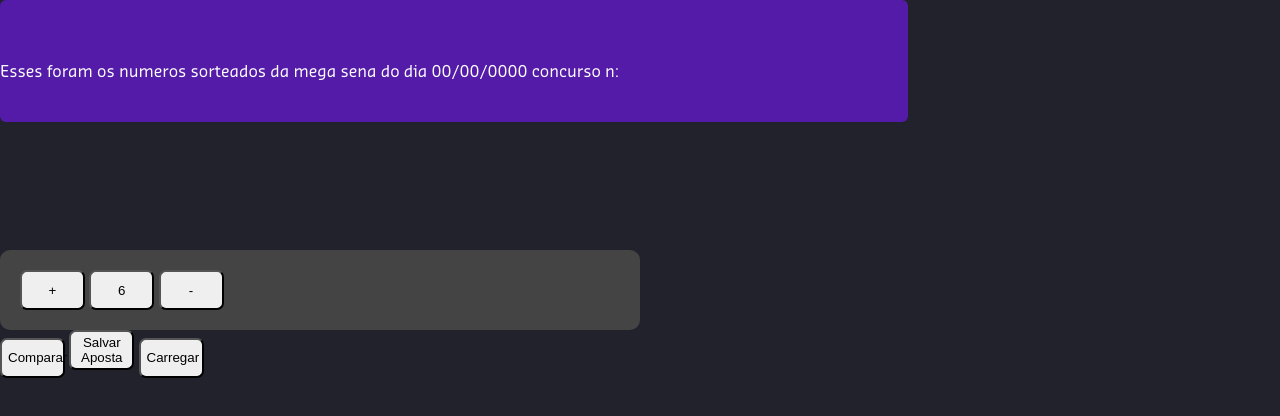
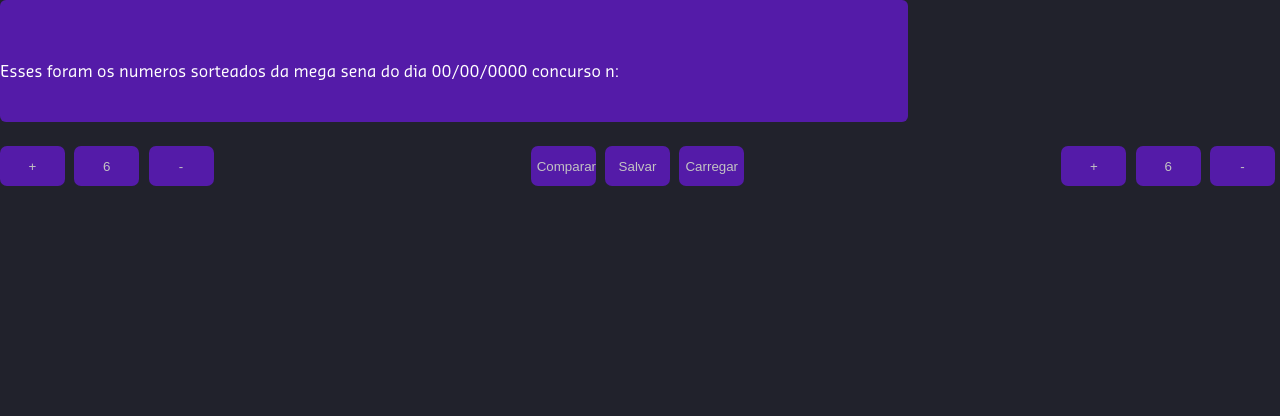
Before and after one commit to ubiratanlsc/Comparator, a plain HTML site: page index.html in a window 1280 px wide. Drawn offline with nearby package versions, Linux system fonts and the light colour scheme; no server answers.

Commit message:
organizando css

```diff
--- a/index.css
+++ b/index.css
@@ -20,34 +20,24 @@
 background: #541BA8;
 border-radius: 6px;
 }
-.center {
-  display: flex;
-  justify-content: center;
-  flex-direction: column;
-  margin: 0 auto;
-  max-width: 640px;
-  border: 1px solid #ccc;
-  border-radius: 12px;
-}
+
 .sorteados {
   padding:1em;
   font-size:2em;
   text-align:center;
 }
-p {
-  text-align:center;
+.button{
+  display: flex;
+  justify-content: space-between;
 }
-.aposta {
-  display:flex;
-  flex-direction: column;
-  align-items: flex-end
-}
-form {
-  margin-top:10%;
-  width: 600px;
-  padding: 20px;
-  background-color: #444;
-  border-radius: 10px;
+button {
+  background: #541BA8;
+  color: #C3C3C3;
+  width: 65px;
+  height: 40px;
+  border: 0px;
+  border-radius:7px;
+  margin: 24px 5px 24px 0;
 }
 .numeros {
   display:flex;
@@ -60,8 +50,8 @@
 }
 input[type="text"] {
   text-align: center;
-  width: 132.45px;
-height: 42px;
+  width: 134px;
+  height: 44px;
   background: #541BA8;
   border-radius: 7px;
   color: #C3C3C3;
@@ -72,9 +62,5 @@
   font-size: 24px;
   line-height: 29px;
   text-shadow: 0px 4px 1px rgba(0, 0, 0, 0.35);
+  border:0px;
 }
-button {
-width: 65px;
-height: 40px;
-border-radius:7px;
-}
--- a/index.html
+++ b/index.html
@@ -22,23 +22,27 @@
         Esses foram os numeros sorteados da mega sena do dia 00/00/0000 concurso n: <span id="concurso"></span>
       </figcaption>
     </figure>
+    <section class="button">
+      <div class="class1">
+        <button id="up" class="btn">+</button>
+        <button class="nApostas">6</button>
+        <button id="down" class="">-</button>
+      </div>
+      <div class="class2">
+        <button type="submit" id="compare" class="">Comparar</button>
+        <button type="submit" id="salvar" class="">Salvar</button>
+        <button type="submit" id="carregar" class="">Carregar</button>
+      </div>
+      <div class="class3">
+        <button id="up" class="">+</button>
+        <button class="">6</button>
+        <button id="down" class="">-</button>
+      </div>
+
+    </section>
     <form class="form ">
       <class class="numeros row g-2">
-        <div class="btn-toolbar" role="toolbar" aria-label="Toolbar with button groups">
-          <div class="btn-group me-2" role="group" aria-label="Second group">
-            <button id="up" class="btn btn-light">+</button>
-            <button class="nApostas btn btn-light">6</button>
-            <button id="down" class="btn btn-light">-</button>
-          </div>
-        </div>
-  </div>
-  <section class="aposta">
-  </section>
-  <button type="submit" id="compare" class="btn btn-light">Comparar</button>
-  <button type="submit" id="salvar" class="btn btn-light">Salvar Aposta</button>
-  <button type="submit" id="carregar" class="btn btn-light">Carregar</button>
-  </form>
-
+    </form>
   </div>
 </body>
 
```
Lines whose indentation alone changed are shown as unchanged.
